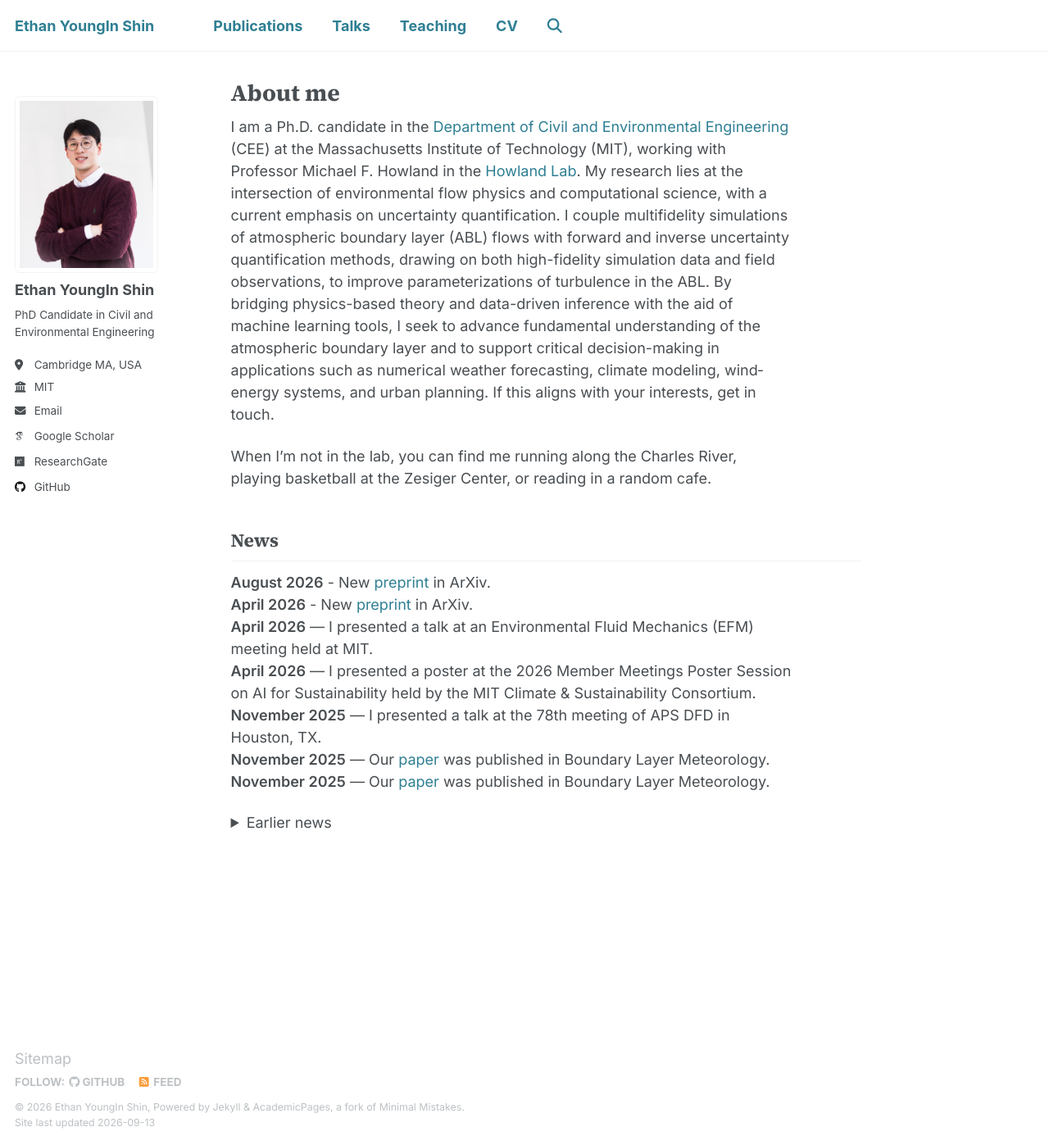
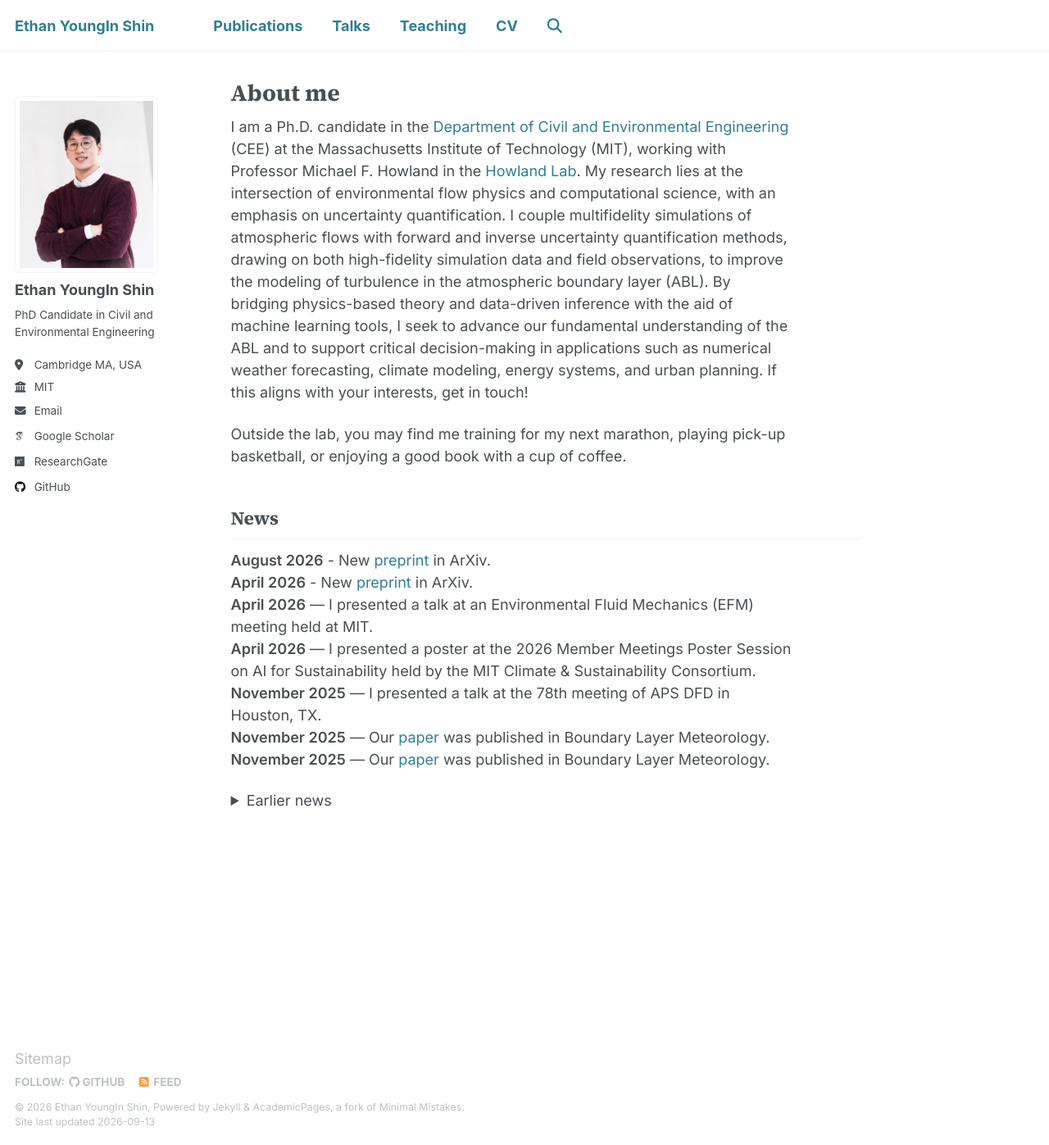
Before and after one commit to duddlshin/duddlshin.github.io, a Jekyll site: the page built from _pages/about.md, in a window 1280 px wide and 1397 px high. Shown: the whole window at 82% size. Built offline with Jekyll 4.4.1, drawn with Linux system fonts in a browser that asks for light colours; some web fonts are replaced.

Commit message:
changes to about me

```diff
--- a/_pages/about.md
+++ b/_pages/about.md
@@ -10,12 +10,12 @@ redirect_from:
 {% include base_path %}
 
 I am a Ph.D. candidate in the [Department of Civil and Environmental Engineering](https://cee.mit.edu) (CEE) at the Massachusetts Institute of Technology (MIT), working with Professor Michael F. Howland in the [Howland Lab](https://www.howlandlab.com).
-My research lies at the intersection of environmental flow physics and computational science, with a current emphasis on uncertainty quantification.
-I couple multifidelity simulations of atmospheric boundary layer (ABL) flows with forward and inverse uncertainty quantification methods, drawing on both high-fidelity simulation data and field observations, to improve parameterizations of turbulence in the ABL.
-By bridging physics-based theory and data-driven inference with the aid of machine learning tools, I seek to advance fundamental understanding of the atmospheric boundary layer and to support critical decision-making in applications such as numerical weather forecasting, climate modeling, wind‐energy systems, and urban planning.
-If this aligns with your interests, get in touch.
+My research lies at the intersection of environmental flow physics and computational science, with an emphasis on uncertainty quantification.
+I couple multifidelity simulations of atmospheric flows with forward and inverse uncertainty quantification methods, drawing on both high-fidelity simulation data and field observations, to improve the modeling of turbulence in the atmospheric boundary layer (ABL).
+By bridging physics-based theory and data-driven inference with the aid of machine learning tools, I seek to advance our fundamental understanding of the ABL and to support critical decision-making in applications such as numerical weather forecasting, climate modeling, energy systems, and urban planning.
+If this aligns with your interests, get in touch!
 
-When I'm not in the lab, you can find me running along the Charles River, playing basketball at the Zesiger Center, or reading in a random cafe.
+Outside the lab, you may find me training for my next marathon, playing pick-up basketball, or enjoying a good book with a cup of coffee.
 
 
 
@@ -48,10 +48,3 @@ When I'm not in the lab, you can find me running along the Charles River, playin
 **May 2023** — I participated virtually in the von Karman Institute Lecture Series on CFD for Atmospheric Flows and Wind Engineering.<br>
 **September 2022** — I graduated from Yonsei University with a bachelor's degree in Mechanical Engineering.
 </details>
-
-<!-- <div style="display: flex; gap: 1rem; justify-content: center; margin-top: 2rem;">
-  <img src="/files/basketball.png" alt="" style="width: 30%; border-radius: 8px;">
-  <img src="/files/running.png"    alt="" style="width: 30%; border-radius: 8px;">
-  <img src="/files/reading.png"     alt="" style="width: 30%; border-radius: 8px;">
-</div>
- -->
```
